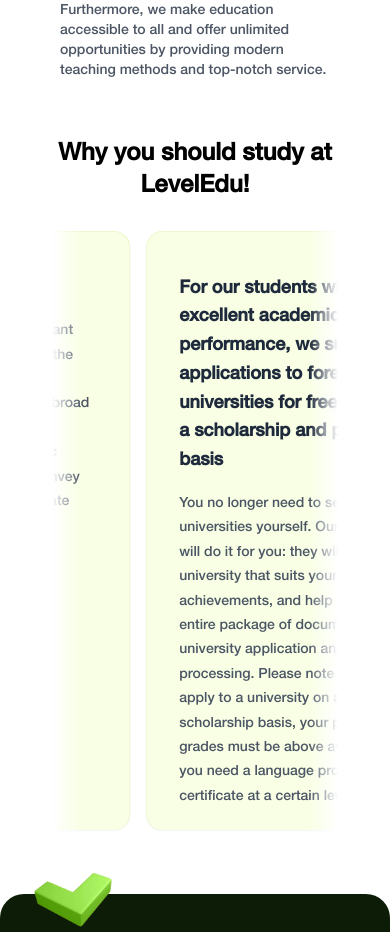
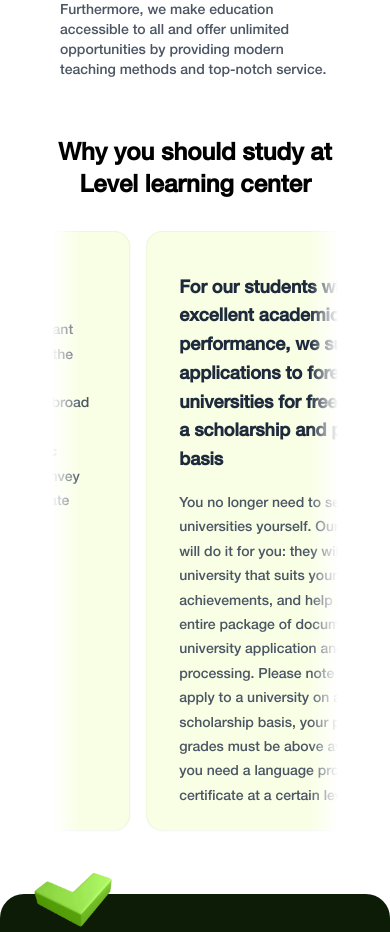
Before and after one commit to tidalu/level-u, a Next.js app: page /about in a window 390 px wide. Shown: the part 860-1792 px from the top of the page. Built offline with nearby package versions, Linux system fonts and the light colour scheme; a web font is replaced by a local one.

Commit message:
fix mobile buttons

```diff
--- a/app/(pages)/(routes)/about/page.tsx
+++ b/app/(pages)/(routes)/about/page.tsx
@@ -61,7 +61,7 @@ const AboutPage = () => {
         <div className="reveal  w-full h-auto px-10">
           <div className="w-full flex justify-center items-center my-4">
             <h2 className=" text-black dark:text-white font-extrabold text-2xl text-center">
-              Why you should study at LevelEdu!
+              Why you should study at Level learning center
             </h2>
           </div>
           <InfiniteMovingCards
```
